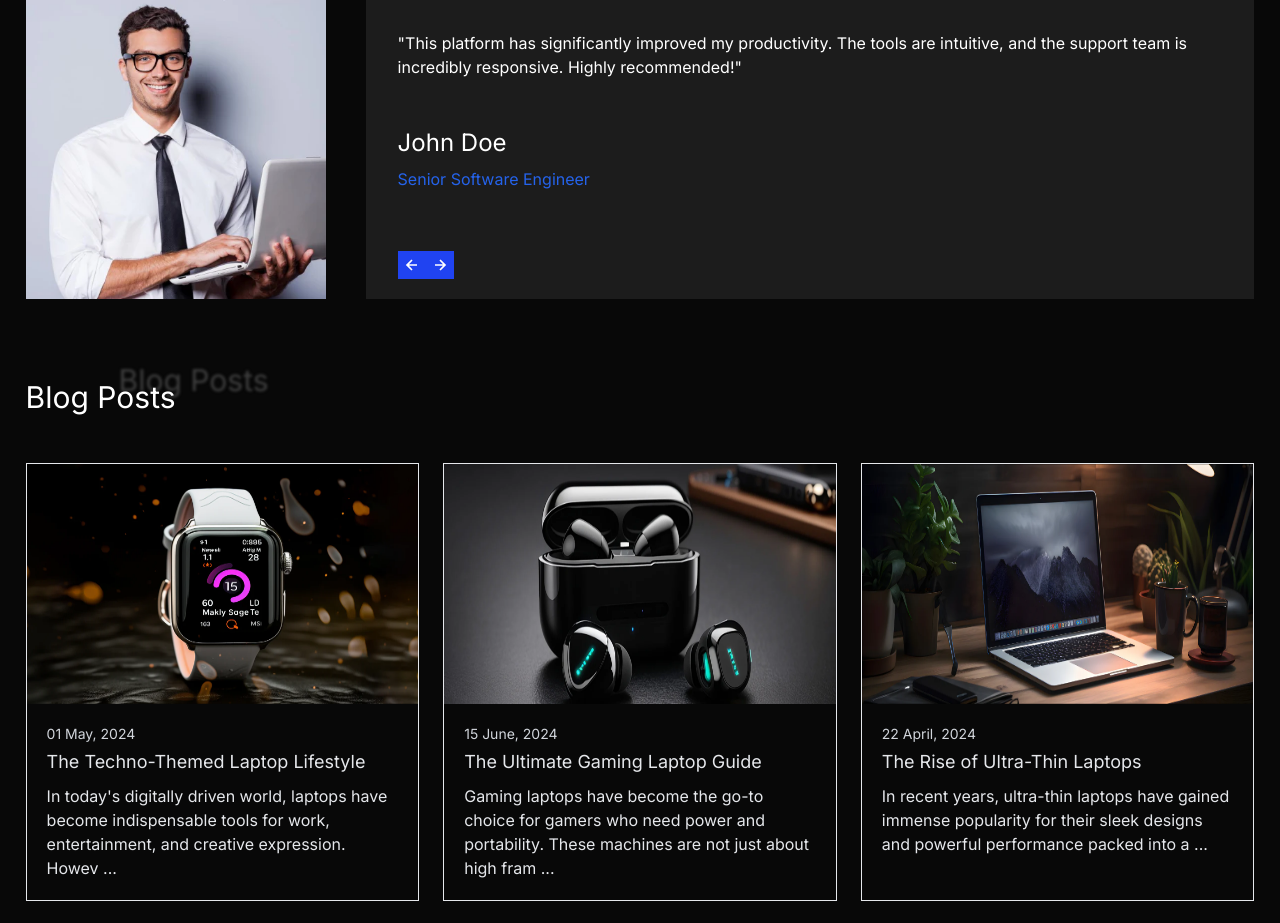
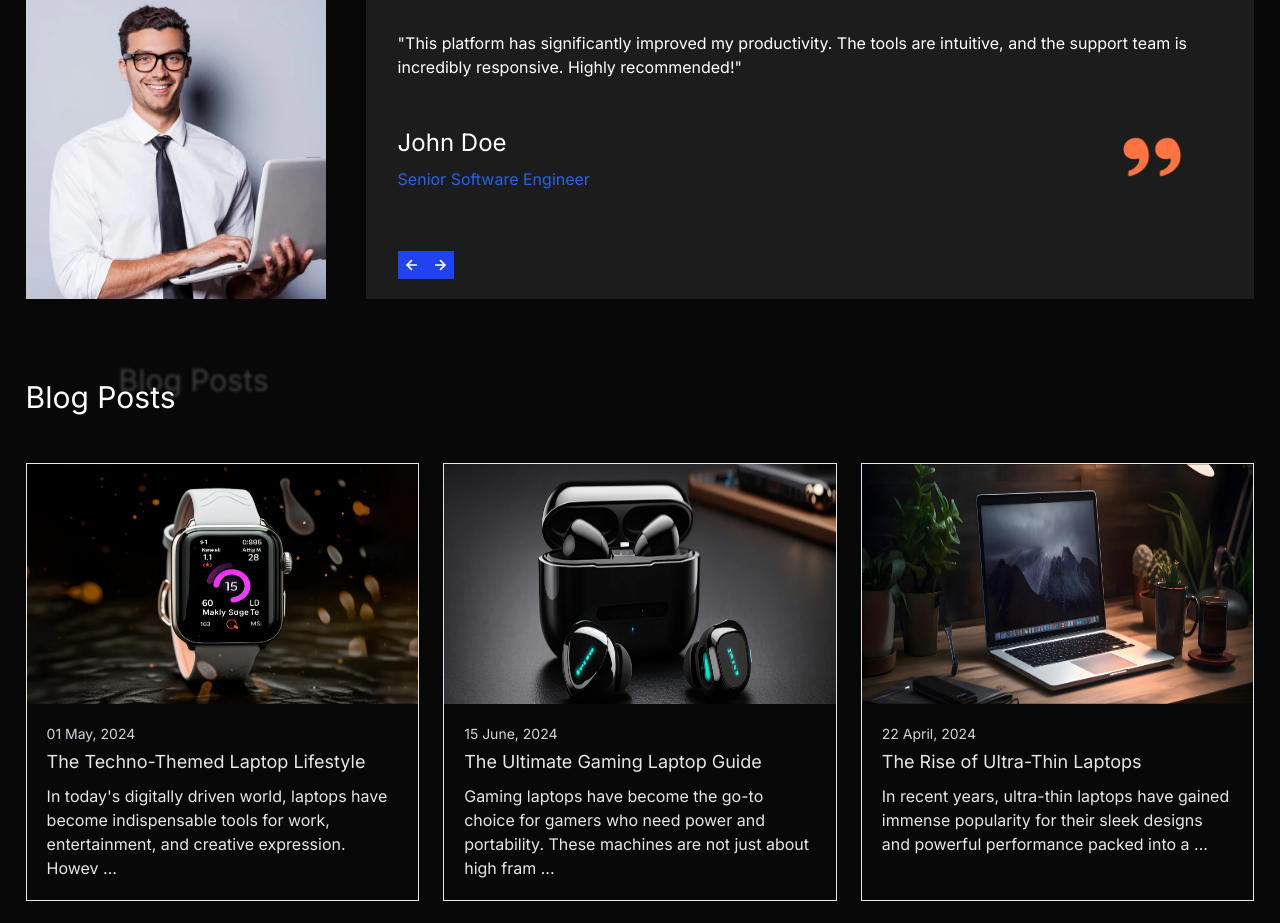
Before and after one commit to hrmrakib/gadget-plus, a Next.js app: page / in a window 1280 px wide. Shown: the part 4840-5763 px from the top of the page. Built offline with nearby package versions, Linux system fonts and the light colour scheme.

Commit message:
testimonial done

```diff
--- a/src/components/home/CustomerFeedback.tsx
+++ b/src/components/home/CustomerFeedback.tsx
@@ -9,7 +9,7 @@ const testimonials = [
     reviewText:
       "This platform has significantly improved my productivity. The tools are intuitive, and the support team is incredibly responsive. Highly recommended!",
     star: 5,
-    qoutePng: "/testimonial/quote.png",
+    quotePng: "/testimonial/quote.png",
   },
   {
     id: 2,
@@ -19,7 +19,7 @@ const testimonials = [
     reviewText:
       "I've been able to streamline our workflows thanks to the comprehensive features offered. The user experience is top-notch and the customer service is exceptional.",
     star: 4,
-    qoutePng: "/testimonial/quote.png",
+    quotePng: "/testimonial/quote2.png",
   },
   {
     id: 3,
@@ -29,7 +29,7 @@ const testimonials = [
     reviewText:
       "The attention to detail and commitment to user satisfaction is evident. This service has been a game-changer for our team.",
     star: 5,
-    qoutePng: "/testimonial/quote.png",
+    quotePng: "/testimonial/quote3.png",
   },
 ];
 
--- a/src/components/home/FeedbackCarousel.jsx
+++ b/src/components/home/FeedbackCarousel.jsx
@@ -36,10 +36,26 @@ const FeedbackCarousel = ({ items }) => {
             "{items[currentIndex]?.reviewText}"
           </p>
 
-          <h2 className='text-2xl text-white'>{items[currentIndex]?.name}</h2>
-          <h3 className='text-blue-600 mt-2'>
-            {items[currentIndex]?.designation}
-          </h3>
+          <div className='flex justify-between'>
+            <div>
+              <h2 className='text-2xl text-white'>
+                {items[currentIndex]?.name}
+              </h2>
+              <h3 className='text-blue-600 mt-2'>
+                {items[currentIndex]?.designation}
+              </h3>
+            </div>
+
+            <div className='-ml-10'>
+              <Image
+              className="-ml-10"
+                src={items[currentIndex]?.quotePng}
+                width={100}
+                height={100}
+                alt='quote'
+              />
+            </div>
+          </div>
 
           {/* forward and backword */}
           <div className='absolute bottom-5 left-8 flex'>
```
Also changed, not shown: public/testimonial/quote2.png (added), public/testimonial/quote3.png (added).
